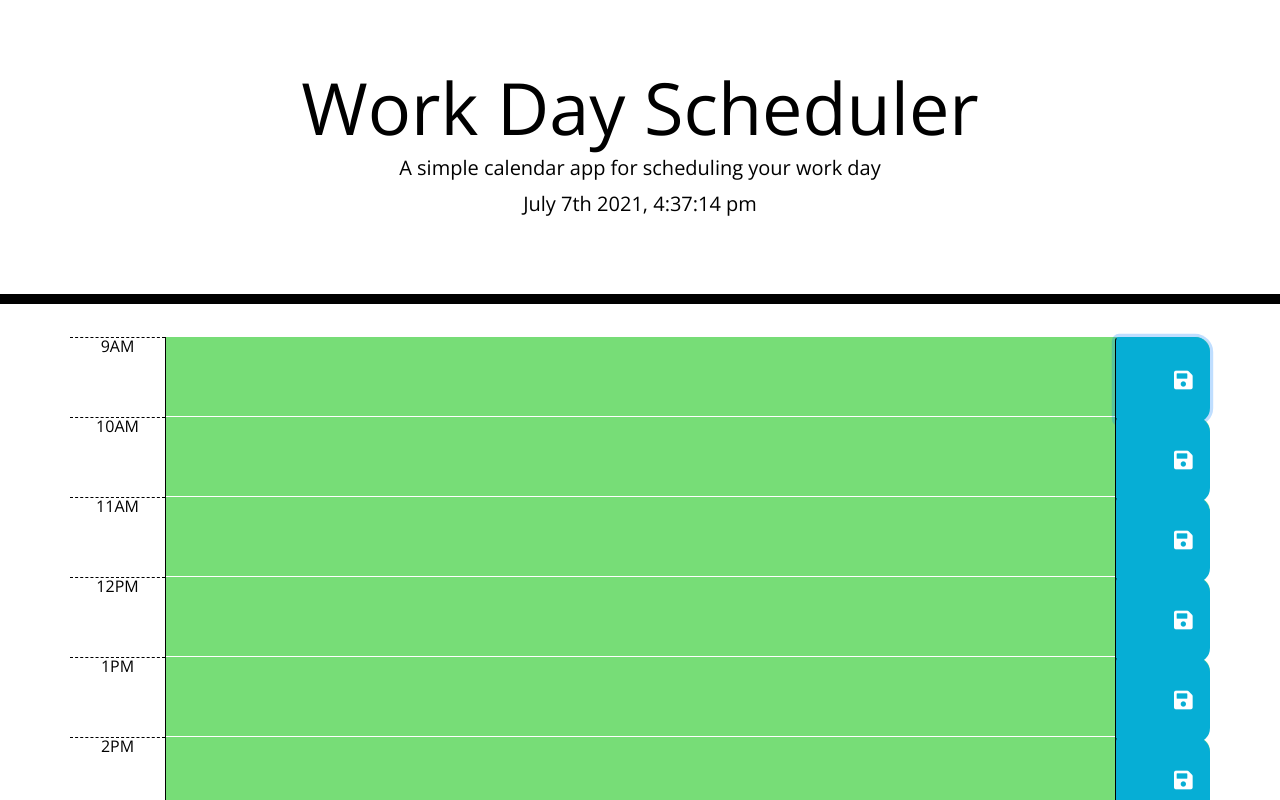
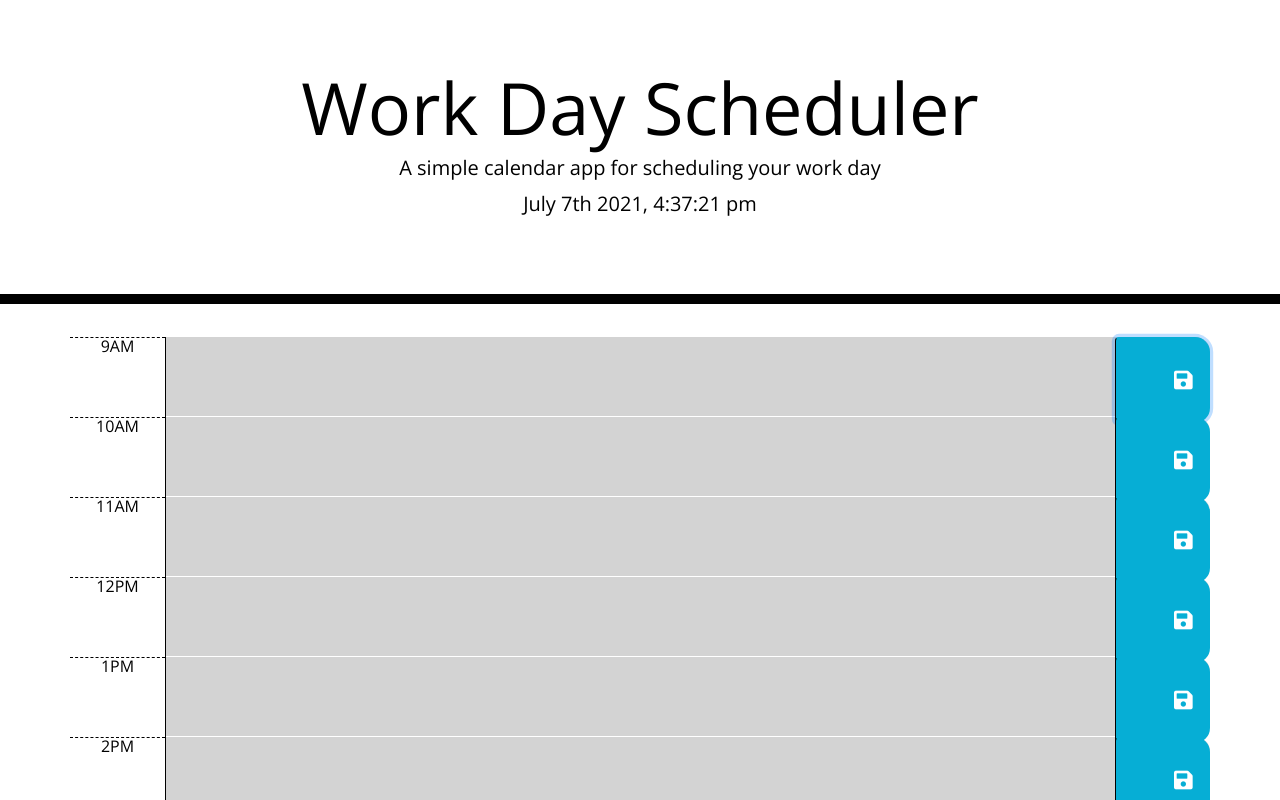
Before and after one commit to Tgegoski/H5_Work_Day_Scheduler, a plain HTML site: page index.html in a window 1280 px wide. Both pictures are taken after a click on the button 1162 px from the left and 380 px from the top of the page. Shown: the top 800 px of the page. Drawn offline with nearby package versions, Linux system fonts and the light colour scheme.

Commit message:
changed selectors and added links to application

```diff
--- a/assets/script.js
+++ b/assets/script.js
@@ -1,27 +1,55 @@
-$(document).ready(function () {
+$(document).ready(function() {
+  $("#currentDay").html(moment().format("MMMM Do YYYY, h:mm:ss a"));
 
- // function to save notes
-  $('.saveBtn').on('click', function () {
-    console.log(this);
-    var value = $(this).siblings('.description').val();
-    var time = $(this).parent().attr('id');
+  $("#currentDay").text(currentDate);
 
-    localStorage.setItem(time, value);
-  });
+  })
+
+  var hour = $(".hour");
+  var time = moment().hour("kk");
+  var saveBtn = $("saveBtn");
 
 function updatePlanner() {
-    var currentHour = moment().hour();
+
+  $("#currentDay").html(moment().format("MMMM Do YYYY, h:mm:ss a"));
+}
+  setInterval(updatePlanner, 1000);
+
+  $(".saveBtn").on("click", function (event) {
+    event.preventDefault();
+    saveButton.addEventListener("click", updatePlanner);
+
+      var text = $(this).siblings(".timeBlock").val();
+      var time = $(this).parent().attr("id");
+
+      localStorage.setItem(text, time);
+      console.log(text);
+      console.log(time);
+    })
+
+    $("#hour9.timeBlock").val(localStorage.getItem("hour9"));
+    $("#hour10.timeBlock").val(localStorage.getItem("hour10"));
+    $("#hour11.timeBlock").val(localStorage.getItem("hour11"));
+    $("#hour12.timeBlock").val(localStorage.getItem("hour12"));
+    $("#hour13.timeBlock").val(localStorage.getItem("hour13"));
+    $("#hour14.timeBlock").val(localStorage.getItem("hour14"));
+    $("#hour15.timeBlock").val(localStorage.getItem("hour15"));
+    $("#hour16.timeBlock").val(localStorage.getItem("hour16"));
+    $("#hour17.timeBlock").val(localStorage.getItem("hour17"));
+
+
 
 // function to change color based on present, past and future
 // array to loop through times for color blocks
+
   $('.time-block').each(function () {
     var timeBlockHour = parseInt($(this).attr('id').split('hour')[1]);
 
-      if (timeBlockHour < currentHour) {
+    if (timeBlockHour < time) {
       $(this).removeClass('future');
       $(this).removeClass('present');
       $(this).addClass('past');
-      } else if (timeBlockHour === currentHour) {
+    } else if (timeBlockHour === time) {
       $(this).removeClass('past');
       $(this).removeClass('future');
       $(this).addClass('present');
@@ -30,22 +58,4 @@ $(document).ready(function () {
       $(this).removeClass('past');
       $(this).addClass('future');
     }
-    });
-  }
-
-  var interval = setInterval(updatePlanner, 15000);
-
-  $('#9hour.description').val(localStorage.getItem('9hour'));
-  $('#10hour.description').val(localStorage.getItem('10hour'));
-  $('#11hour.description').val(localStorage.getItem('11hour'));
-  $('#12hour.description').val(localStorage.getItem('12hour'));
-  $('#13hour.description').val(localStorage.getItem('13hour'));
-  $('#14hour.description').val(localStorage.getItem('14hour'));
-  $('#15hour.description').val(localStorage.getItem('15hour'));
-  $('#16hour.description').val(localStorage.getItem('16hour'));
-  $('#17hour.description').val(localStorage.getItem('17hour'));
-
-  $('#currentDay').text(moment().format('MMMM Do YYYY, h:mm:ss a'));
-
-  updatePlanner();
-});
+  })
--- a/index.html
+++ b/index.html
@@ -30,71 +30,71 @@
     </header>
     <div class="container">
       <!-- Timeblocks go here -->
-      <div id="9hour" class="row time-block">
+
+      <div id="hour9" class="row time-block">
         <div class="col-sm-1 hour">9AM</div>
         <textarea class="col-sm-10 description"></textarea>
-        <button class="col-sm-1 saveBtn btn">
+        <button class="btn saveBtn col-sm-1">
           <i class="fas fa-save fa-lg"></i>
         </button>
       </div>
-      <div id="10hour" class="row time-block">
+      <div id="hour10" class="row time-block">
         <div class="col-sm-1 hour">10AM</div>
         <textarea class="col-sm-10 description"></textarea>
-        <button class="col-sm-1 saveBtn btn">
+        <button class="btn saveBtn col-sm-1">
           <i class="fas fa-save fa-lg"></i>
         </button>
       </div>
-      <div id="11hour" class="row time-block">
+      <div id="hour11" class="row time-block">
         <div class="col-sm-1 hour">11AM</div>
         <textarea class="col-sm-10 description"></textarea>
-        <button class="col-sm-1 saveBtn btn">
+        <button class="btn saveBtn col-sm-1">
           <i class="fas fa-save fa-lg"></i>
         </button>
       </div>
-      <div id="12hour" class="row time-block">
+      <div id="hour12" class="row time-block">
         <div class="col-sm-1 hour">12PM</div>
         <textarea class="col-sm-10 description"></textarea>
-        <button class="col-sm-1 saveBtn btn">
+        <button class="btn saveBtn col-sm-1">
           <i class="fas fa-save fa-lg"></i>
         </button>
       </div>
-      <div id="13hour" class="row time-block">
+      <div id="hour13" class="row time-block">
         <div class="col-sm-1 hour">1PM</div>
         <textarea class="col-sm-10 description"></textarea>
-        <button class="col-sm-1 saveBtn btn">
+        <button class="btn saveBtn col-sm-1">
           <i class="fas fa-save fa-lg"></i>
         </button>
       </div>
-      <div id="14hour" class="row time-block">
+      <div id="hour14" class="row time-block">
         <div class="col-sm-1 hour">2PM</div>
         <textarea class="col-sm-10 description"></textarea>
-        <button class="col-sm-1 saveBtn btn">
+        <button class="btn saveBtn col-sm-1">
           <i class="fas fa-save fa-lg"></i>
         </button>
       </div>
-      <div id="15hour" class="row time-block">
+      <div id="hour15" class="row time-block">
         <div class="col-sm-1 hour">3PM</div>
         <textarea class="col-sm-10 description"></textarea>
-        <button class="col-sm-1 saveBtn btn">
+        <button class="btn saveBtn col-sm-1">
           <i class="fas fa-save fa-lg"></i>
         </button>
       </div>
-      <div id="16hour" class="row time-block">
+      <div id="hour16" class="row time-block">
         <div class="col-sm-1 hour">4PM</div>
         <textarea class="col-sm-10 description"></textarea>
-        <button class="col-sm-1 saveBtn btn">
+        <button class="btn saveBtn col-sm-1">
           <i class="fas fa-save fa-lg"></i>
         </button>
       </div>
-      <div id="17hour" class="row time-block">
+      <div id="hour17" class="row time-block">
         <div class="col-sm-1 hour">5pm</div>
         <textarea class="col-sm-10 description"></textarea>
-        <button class="col-sm-1 saveBtn btn">
+        <button class="btn saveBtn col-sm-1">
           <i class="fas fa-save fa-lg"></i>
         </button>
       </div>
     </div>
-
     <script src="https://cdnjs.cloudflare.com/ajax/libs/jquery/3.2.1/jquery.min.js"></script>
     <script src="https://cdnjs.cloudflare.com/ajax/libs/moment.js/2.24.0/moment.min.js"></script>
     <script src="assets/script.js"></script>
```
Also changed, not shown: 1 other file. Lines whose indentation alone changed are shown as unchanged.
